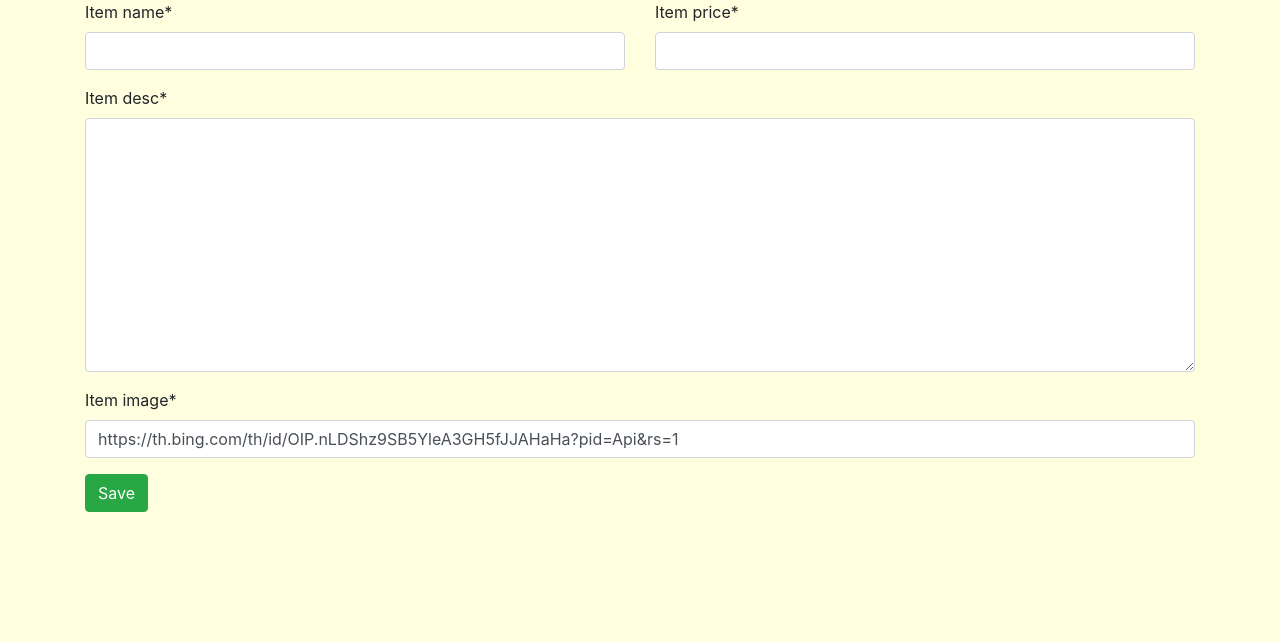
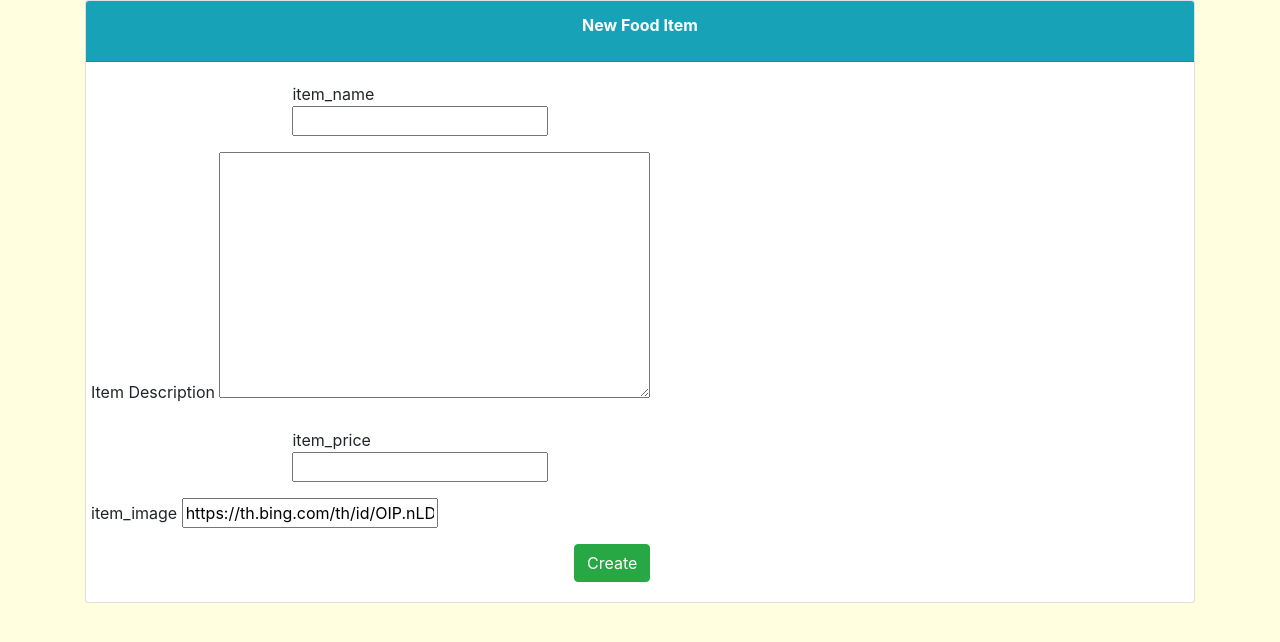
Before and after one commit to Riju007/django-udemy-project, a Django app: page /food/item-create/ in a window 1280 px wide. Shown: the part 76-718 px from the top of the page. Run offline with Django 3.2, Linux system fonts and the light colour scheme; the visitor is signed in with stand-in values (Sample User, id 1); some libraries are stand-ins or nearby versions.

Commit message:
Designed the html pages.

```diff
--- a/food/templates/food/item_form.html
+++ b/food/templates/food/item_form.html
@@ -1,5 +1,5 @@
 {% extends 'base.html' %}
-{% load crispy_forms_tags %}
+{# {% load crispy_forms_tags %} #}
 
 {% block title %}
     create-item
@@ -7,21 +7,43 @@
 
 {% block content %}
 
-<form method="POST">
-    {% csrf_token %}
-    <div class="container">
-        <div class="row">
-            <div class="col-6">
-                {{ form.item_name|as_crispy_field }}
-            </div>
-            <div class="col-6">
-                {{ form.item_price|as_crispy_field }}
+<div class="container">
+    <div class="card">
+        <div class="card-header bg-info text-white text-center">
+            <div class="card-title">
+                <strong>New Food Item</strong>
             </div>
         </div>
-        {{ form.item_desc|as_crispy_field }}
-        {{ form.item_image|as_crispy_field }}
-        <button type="submit" class="btn btn-success">Save</button>
+        <div class="card-body">
+            <div class="row">
+                <form method="POST">
+                    {% csrf_token %}
+                    {% for field in form.visible_fields %}
+                        {% if field.name == 'item_name' or field.name == 'item_price' %}
+                            <div class="col-md-4 offset-md-4">
+                                <div class="form-group">
+                                    {{ field.name }}
+                                    {{ field }}
+                                </div>
+                            </div>
+                        {% elif field.name == 'item_image' %}
+                            <div class="form-group form-control-file">
+                                {{ field.name }}
+                                {{ field }}
+                          </div>
+                        {% else %}
+                            <div class="form-group">
+                                <label for="item_desc">Item Description</label>
+                                {{ field }}
+                            </div>
+                        {% endif %}
+                    {% endfor %}
+                    <button type="submit" class="btn btn-success float-right">Create</button>
+                </form>
+            </div>
+        </div>
     </div>
-</form>
+</div>
+
 
 {% endblock content %}
```
Also changed, not shown: users/templates/users/login.html (+24 -6 lines), users/templates/users/register.html (+25 -6 lines).
